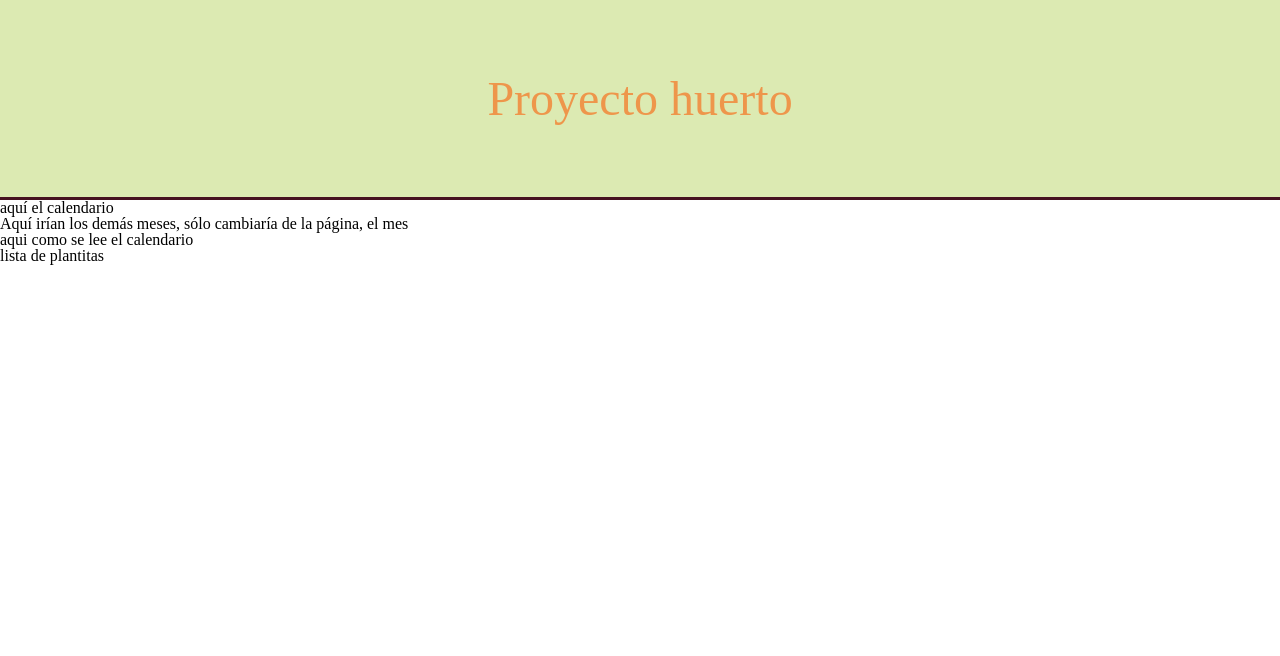
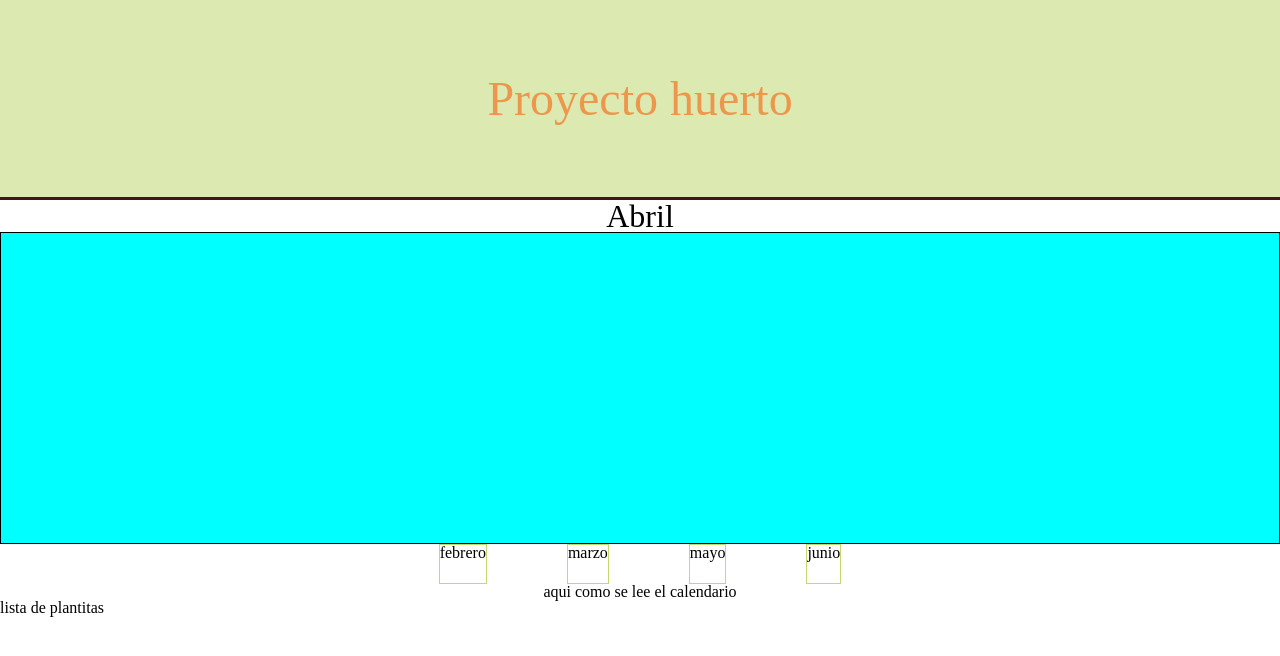
Before and after one commit to Calpurniax/personal-project, a React (Create React App) app in the folder web/: page / in a window 1280 px wide. Shown: the top 656 px of the page. Built offline with nearby package versions, Linux system fonts and the light colour scheme.

Commit message:
add calendar diagram

```diff
--- a/web/src/components/App.js
+++ b/web/src/components/App.js
@@ -1,20 +1,13 @@
 import '../styles/App.scss';
 import Header from './Header';
+import Calendar from './Calendar';
 
 function App() {
   return (
     <div className='App'>
       <Header />
       <main>
-        <section class="calendar">
-          <h2 class="calendar__title">aquí el calendario</h2>
-
-          <div class="calendar_move">
-
-          </div>
-          <div class="calendar_options">Aquí irían los demás meses, sólo cambiaría de la página, el mes</div>
-          <div class="calendar_leyend">aqui como se lee el calendario</div>
-        </section>
+        <Calendar />
         <aside>lista de plantitas</aside>
 
       </main>
--- /dev/null
+++ b/web/src/components/Calendar.js
@@ -0,0 +1,18 @@
+const Calendar = () => {
+    return (
+        <section class="calendar">
+            <h2 class="calendar__title">Abril</h2>
+
+            <div class="calendar__div">
+
+            </div>
+            <div class="calendar__options">
+                <div class="calendar__options__div">febrero </div>
+                <div class="calendar__options__div">marzo</div>
+                <div class="calendar__options__div">mayo </div>
+                <div class="calendar__options__div">junio</div>
+            </div>
+            <div class="calendar_leyend">aqui como se lee el calendario</div>
+        </section>
+    )
+}; export default Calendar
--- a/web/src/styles/App.scss
+++ b/web/src/styles/App.scss
@@ -1,15 +1,10 @@
 @import './core/reset.scss';
 @import './core/variables.scss';
 @import './layout/Header.scss';
+@import './layout/Calendar.scss';
 
 .app {
     height: 100vh;
     flex-direction: column;
     justify-content: space-between;
 }
-
-
-
-.calendar__title {
-    color: var(--blue-color);
-}
--- /dev/null
+++ b/web/src/styles/layout/Calendar.scss
@@ -0,0 +1,31 @@
+.calendar {
+    height: 50vh;
+    display: flex;
+    flex-direction: column;
+    justify-content: center;
+    align-items: center;
+
+    &__title {
+        font-size: 2rem;
+    }
+
+    &__div {
+        border: solid 1px;
+        height: 40vh;
+        width: 100%;
+        background-color: aqua;
+    }
+
+    &__options {
+        display: flex;
+        flex-direction: row;
+        justify-content: space-around;
+        gap: 5rem;
+
+
+        &__div {
+            height: 5vh;
+            border: 1px solid $green-color;
+        }
+    }
+}
```
